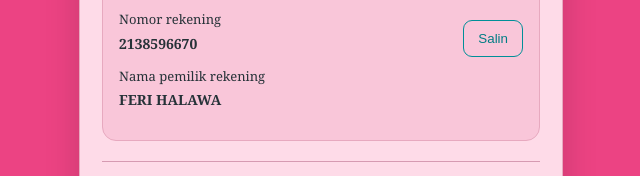
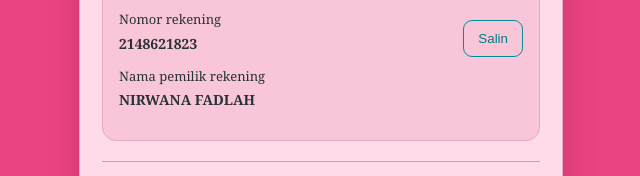
Before and after one commit to mrvinprntn-bot/isiulangastroqoradigital, a plain HTML site: page index.html in a window 1280 px wide. Shown: the part 512-688 px from the top of the page, 319-959 px from the left. Drawn offline with Linux system fonts and the light colour scheme.

Commit message:
Add files via upload

```diff
--- a/index.html
+++ b/index.html
@@ -263,14 +263,14 @@ input:focus { border-color: #D64D83; }
         <div class="account-row">
             <div class="bank-info">
                 Nomor rekening
-                <strong id="rekening">2138596670</strong>
+                <strong id="rekening">2148621823</strong>
             </div>
             <button class="copy-btn" onclick="copyRekening()">Salin</button>
         </div>
 
         <div class="bank-info">
             Nama pemilik rekening
-            <strong>FERI HALAWA</strong>
+            <strong>NIRWANA FADLAH</strong>
         </div>
     </section>
 
```
